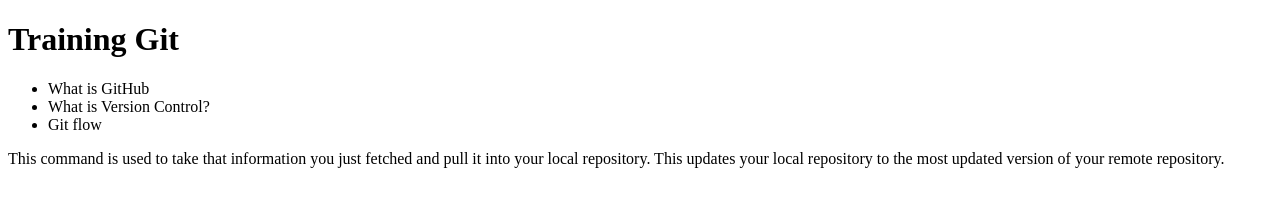
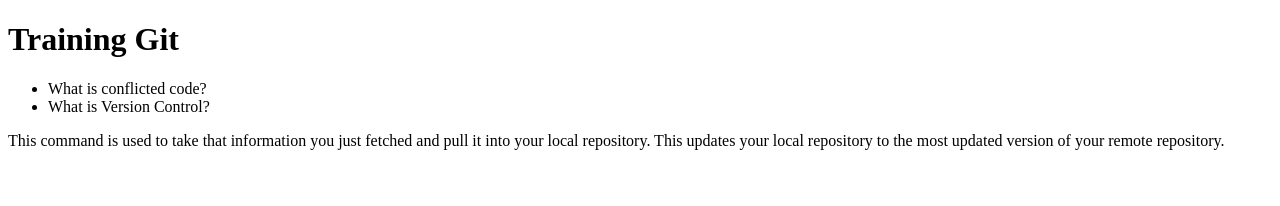
Before and after one commit to ngocngo10/git-training, a plain HTML site: page html/index.html in a window 1280 px wide. Drawn offline with Linux system fonts and the light colour scheme.

Commit message:
save temp

```diff
--- a/html/index.html
+++ b/html/index.html
@@ -9,9 +9,8 @@
 <body>
   <h1>Training Git</h1>
   <ul>
-    <li>What is GitHub</li>
+    <li>What is conflicted code?</li>
     <li>What is Version Control?</li>
-    <li>Git flow</li>
   </ul>
   <p>This command is used to take that information you just
     fetched and pull it into your local repository. This updates your local repository to the most updated version of your remote repository.</p>
```
